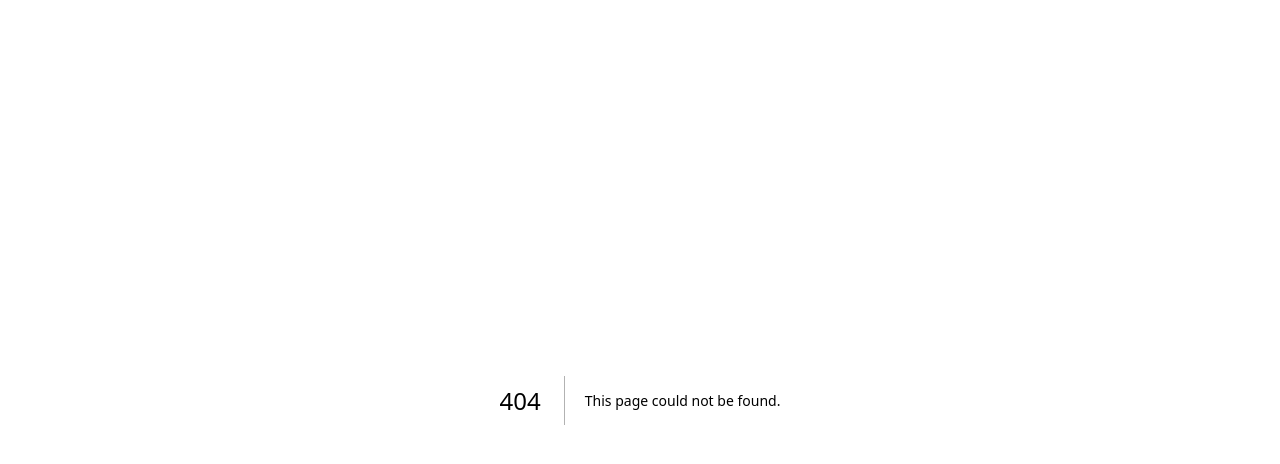
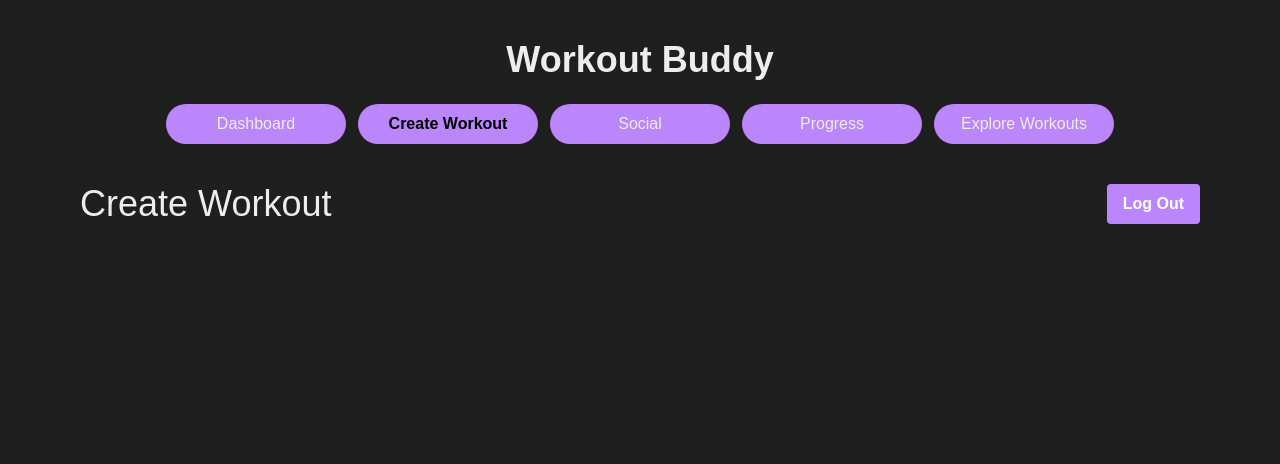
Before and after one commit to JackDStewart/WorkoutBuddy, a Next.js app: page /create in a window 1280 px wide. Before the commit this address had no page. Shown: the top 464 px of the page. Built offline with nearby package versions, Linux system fonts and the light colour scheme.

Commit message:
fixed margins, added custom header text, added more paths

```diff
--- a/src/components/Header.tsx
+++ b/src/components/Header.tsx
@@ -1,8 +1,32 @@
 import React, { useState, useEffect } from "react";
 import Link from "next/link";
+import { useRouter } from "next/router";
+
 
 const Header = () => {
   const [isLoggedIn, setIsLoggedIn] = useState(false);
+  const router = useRouter();
+
+  const getGreetingText = () => {
+    const route = router.pathname;
+
+    switch (route) {
+      case "/home":
+        return "Hello, user";
+      case "/create":
+        return "Create Workout";
+      case "/social":
+        return "Connect with Others";
+      case "/progess":
+        return "Track Your Progress";
+      case "/explore":
+        return "Explore New Workouts";
+      default:
+        return "Hello, user";
+    }
+  };
+
+  const isActiveLink = (path: string) => router.pathname === path;
 
   const handleLogOut = () => {
     localStorage.removeItem("access_token");
@@ -28,33 +52,53 @@ const Header = () => {
       >
         <Link
           href={"/home"}
-          className="border border-none bg-purple w-[180px] p-2 rounded-full text-center mx-1.5"
+          className={`border border-none bg-purple w-[180px] p-2 rounded-full text-center mx-1.5 ${
+            isActiveLink("/home") ? "font-bold text-black" : ""
+          }`}
         >
           Dashboard
         </Link>
         <Link
           href={"/create"}
-          className="border border-none bg-purple w-[180px] p-2 rounded-full text-center mx-1.5"
+          className={`border border-none bg-purple w-[180px] p-2 rounded-full text-center mx-1.5 ${
+            isActiveLink("/create") ? "font-bold text-black" : ""
+          }`}
         >
           Create Workout
         </Link>
         <Link
           href={"/social"}
-          className="border border-none bg-purple w-[180px] p-2 rounded-full text-center mx-1.5"
+          className={`border border-none bg-purple w-[180px] p-2 rounded-full text-center mx-1.5 ${
+            isActiveLink("/social") ? "font-bold text-black" : ""
+          }`}
         >
           Social
         </Link>
         <Link
-          href={"/progess"}
-          className="border border-none bg-purple w-[180px] p-2 rounded-full text-center mx-1.5"
+          href={"/progress"}
+          className={`border border-none bg-purple w-[180px] p-2 rounded-full text-center mx-1.5 ${
+            isActiveLink("/progress") ? "font-bold text-black" : ""
+          }`}
         >
-          Progess{" "}
+          Progress
         </Link>
         <Link
           href={"/explore"}
-          className="border border-none bg-purple w-[180px] p-2 rounded-full text-center mx-1.5"
+          className={`border border-none bg-purple w-[180px] p-2 rounded-full text-center mx-1.5 ${
+            isActiveLink("/explore") ? "font-bold text-black" : ""
+          }`}
         >
-          Explore Workouts{" "}
+          Explore Workouts
+        </Link>
+      </div>
+      <div className="relative">
+        <h1 className="code-font text-4xl mt-10">{getGreetingText()}</h1>
+        <Link
+          href="/"
+          passHref
+          className="absolute top-0 right-0 bg-purple hover:bg-purple-600 text-white font-bold py-2 px-4 rounded"
+        >
+          Log Out
         </Link>
       </div>
     </div>
--- a/src/components/WorkoutCard.tsx
+++ b/src/components/WorkoutCard.tsx
@@ -6,7 +6,7 @@ interface WorkoutCardProps {
 
 const WorkoutCard: React.FC<WorkoutCardProps> = ({ name }) => {
   return (
-    <div className="bg-black text-gray-300 rounded-lg shadow-lg p-6 w-">
+    <div className="bg-black text-gray-300 rounded-lg shadow-left-purple p-6">
       <h2 className="text-white text-xl font-bold mb-4">{name}</h2>
       <ul className="space-y-2 text-gray-400">
         <li>Barbell Squat</li>
--- /dev/null
+++ b/src/pages/create/index.tsx
@@ -0,0 +1,13 @@
+import React from "react";
+import Link from "next/link";
+import Header from "@/components/Header";
+
+const Create = () => {
+  return (
+    <div>
+      <Header></Header>
+    </div>
+  );
+};
+
+export default Create;
--- a/src/pages/dashboard/index.tsx
+++ b/src/pages/dashboard/index.tsx
@@ -5,18 +5,7 @@ import WorkoutCard from "@/components/WorkoutCard";
 const Dashboard = () => {
   return (
     <div>
-      <div className="relative">
-        <h1 className="code-font text-4xl mt-10">Hello, user</h1>
-        <Link
-          href="/"
-          passHref
-          className="absolute top-0 right-0 bg-purple hover:bg-purple-600 text-white font-bold py-2 px-4 rounded"
-        >
-          Log Out
-        </Link>
-      </div>
-
-      <div className="relative bg-darkPurple top-10 rounded-lg p-6">
+      <div className="relative bg-darkPurple top-10 rounded-lg p-6 ml-20 mr-20">
         <div className="flex justify-between items-center mb-6">
           <h2 className="text-white text-2xl">My Workouts</h2>
           <button className="bg-purple text-white py-2 px-4 rounded hover:bg-purple-600">
--- /dev/null
+++ b/src/pages/explore/index.tsx
@@ -0,0 +1,13 @@
+import React from "react";
+import Link from "next/link";
+import Header from "@/components/Header";
+
+const Explore = () => {
+  return (
+    <div>
+      <Header></Header>
+    </div>
+  );
+};
+
+export default Explore;
--- /dev/null
+++ b/src/pages/progress/index.tsx
@@ -0,0 +1,13 @@
+import React from "react";
+import Link from "next/link";
+import Header from "@/components/Header";
+
+const Progress = () => {
+  return (
+    <div>
+      <Header></Header>
+    </div>
+  );
+};
+
+export default Progress;
--- /dev/null
+++ b/src/pages/social/index.tsx
@@ -0,0 +1,13 @@
+import React from "react";
+import Link from "next/link";
+import Header from "@/components/Header";
+
+const Social = () => {
+  return (
+    <div>
+      <Header></Header>
+    </div>
+  );
+};
+
+export default Social;
--- a/tailwind.config.ts
+++ b/tailwind.config.ts
@@ -14,6 +14,9 @@ const config: Config = {
         purple: "#BB86FC",
         darkPurple:"#1F1B24"
       },
+      boxShadow: {
+        'left-purple': '-4px 0 0px rgba(77, 54, 77, 0.5)', // Adjust values as needed
+      },
     },
   },
   plugins: [],
```
